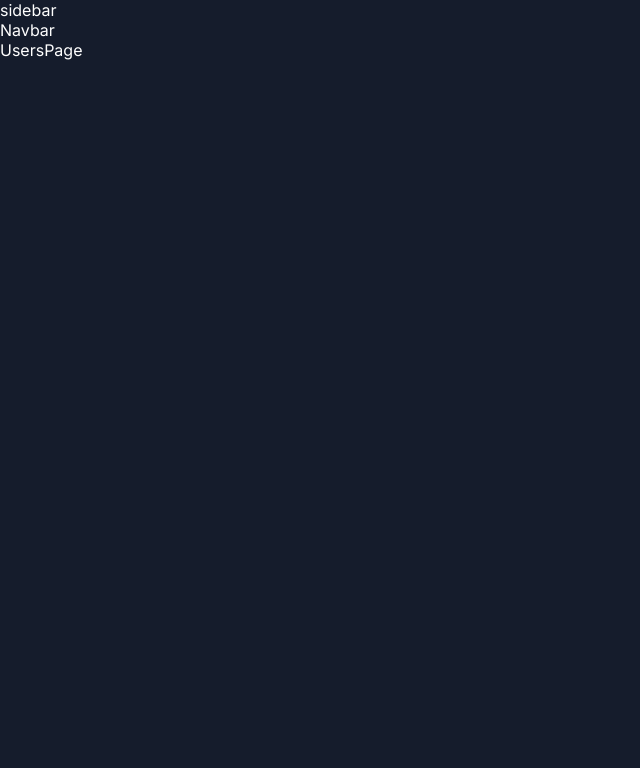
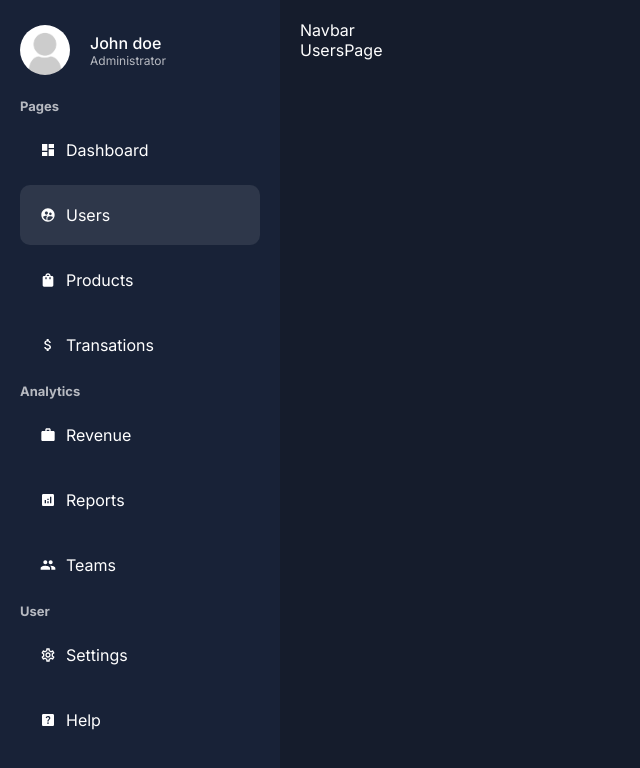
Before and after one commit to DineshShrestha/nextadmin, a Next.js app: page /dashboard/users in a window 1280 px wide. Shown: the top 768 px of the page, without its empty margins (0-640 px from the left). Built offline with nearby package versions, Linux system fonts and the light colour scheme.

Commit message:
sidebar design

```diff
--- a/app/ui/dashboard/dashboard.module.css
+++ b/app/ui/dashboard/dashboard.module.css
@@ -0,0 +1,14 @@
+.container{
+    display: flex;
+}
+
+.menu{
+    flex: 1;
+    background-color: var(--bgSoft);
+    padding: 20px;
+}
+
+.content{
+    flex: 4;
+    padding: 20px;
+}
--- /dev/null
+++ b/app/ui/dashboard/sidebar/menuLink/menuLink.jsx
@@ -0,0 +1,15 @@
+"use client"
+import styles from "./menuLink.module.css"
+import Link from "next/link"
+import { usePathname } from "next/navigation"
+const MenuLink = ({item}) => {
+    const pathname = usePathname()
+    console.log(pathname)
+    return(
+        <Link href={item.path} className={`${styles.container} ${pathname === item.path && styles.active}`}>
+            {item.icon}
+            {item.title}
+        </Link>
+    )
+}
+export default MenuLink
--- /dev/null
+++ b/app/ui/dashboard/sidebar/menuLink/menuLink.module.css
@@ -0,0 +1,12 @@
+.container{
+    padding: 20px;
+    display: flex;
+    align-items: center;
+    gap: 10px;
+    margin: 5px 0px;
+    border-radius: 10px;
+}
+
+.container:hover, .active{
+    background-color: #2e374a;
+}
--- a/app/ui/dashboard/sidebar/sidebar.jsx
+++ b/app/ui/dashboard/sidebar/sidebar.jsx
@@ -1,7 +1,103 @@
+import Image from "next/image"
+import MenuLink from "./menuLink/menuLink"
+import styles from "./sidebar.module.css"
+import {
+    MdDashboard,
+    MdSupervisedUserCircle,
+    MdShoppingBag,
+    MdAttachMoney,
+    MdWork,
+    MdAnalytics,
+    MdPeople,
+    MdOutlineSettings,
+    MdHelpCenter,
+    MdLogout,
+    } from "react-icons/md"
+const menuItems = [
+    {
+        title: "Pages",
+        list: [
+            {
+                title: "Dashboard",
+                path: "/dashboard",
+                icon: <MdDashboard/>
+            },
+            {
+                title: "Users",
+                path: "/dashboard/users",
+                icon: <MdSupervisedUserCircle/>
+            },
+            {
+                title: "Products",
+                path: "/dashboard/products",
+                icon: <MdShoppingBag/>
+            },
+            {
+                title: "Transations",
+                path: "/dashboard/transations",
+                icon: <MdAttachMoney/>
+            },
+        ]
+    },
+    {title: "Analytics",
+        list: [
+            {
+                title: "Revenue",
+                path:"/dashboard/revenue",
+                icon: <MdWork/>
+            },
+            {
+                title: "Reports",
+                path:"/dashboard/reports",
+                icon: <MdAnalytics/>
+            },
+            {
+                title: "Teams",
+                path:"/dashboard/teams",
+                icon: <MdPeople/>
+            },
+
+        ]
+    },
+    {
+        title: "User",
+        list: [
+            {
+                title: "Settings",
+                path:"/dashboard/settings",
+                icon: <MdOutlineSettings/>
+            },
+            {
+                title: "Help",
+                path:"/dashboard/help",
+                icon: <MdHelpCenter/>
+            },
+        ]
+    }
+]
 const Sidebar = () => {
     return(
-        <div>
-            sidebar
+        <div className={styles.container}>
+            <div className={styles.user}>
+                <Image className={styles.userImage} src="/noavatar.png" alt="" width="50" height="50"/>
+                <div className={styles.userDetail}>
+                    <span className={styles.username}>John doe</span>
+                    <span className={styles.userTitle}>Administrator</span>
+                </div>
+            </div>
+            <ul className={styles.list}>
+                {menuItems.map(cat=>(
+                   <li key={cat.title}>
+                    <span className={styles.cat}>
+                        {cat.title}
+                    </span>
+                    {cat.list.map(item=>(
+                        <MenuLink item={item} key={item.title}/>
+                    ))}
+                    </li>
+                    )
+                )}
+            </ul>
         </div>
     )
 }
--- a/app/ui/dashboard/sidebar/sidebar.module.css
+++ b/app/ui/dashboard/sidebar/sidebar.module.css
@@ -0,0 +1,39 @@
+.container{
+    position: sticky;
+    top: 40px;
+}
+.user{
+    display: flex;
+    align-items: center;
+    gap: 20px;
+    margin-bottom: 20px;
+}
+
+.userImage{
+    border-radius: 50%;
+    object-fit: cover;
+}
+
+.userDetail{
+    display: flex;
+    flex-direction: column;
+}
+
+.username{
+    font-weight: 500;
+}
+
+.userTitle{
+    font-size: 12px;
+    color: var(--textSoft);
+}
+
+.list{
+    list-style: none;
+}
+.cat{
+    color: var(--textSoft);
+    font-weight: bold;
+    font-size: 13px;
+    margin: 10px 0px;
+}
--- a/package.json
+++ b/package.json
@@ -12,7 +12,8 @@
     "@next/eslint-plugin-next": "14.0.1",
     "next": "14.0.1",
     "react": "18",
-    "react-dom": "18"
+    "react-dom": "18",
+    "react-icons": "^4.11.0"
   },
   "devDependencies": {
     "eslint": "8",
```
Also changed, not shown: 1 other file (tests, documents, lock files or other folders).
